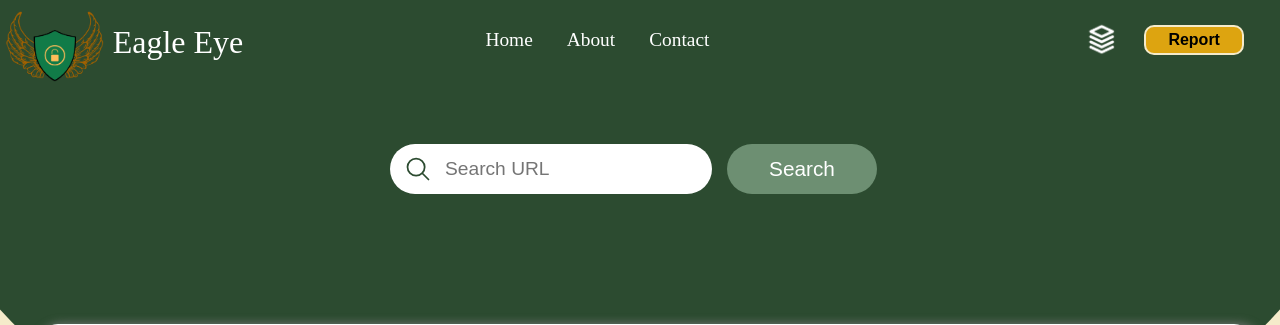
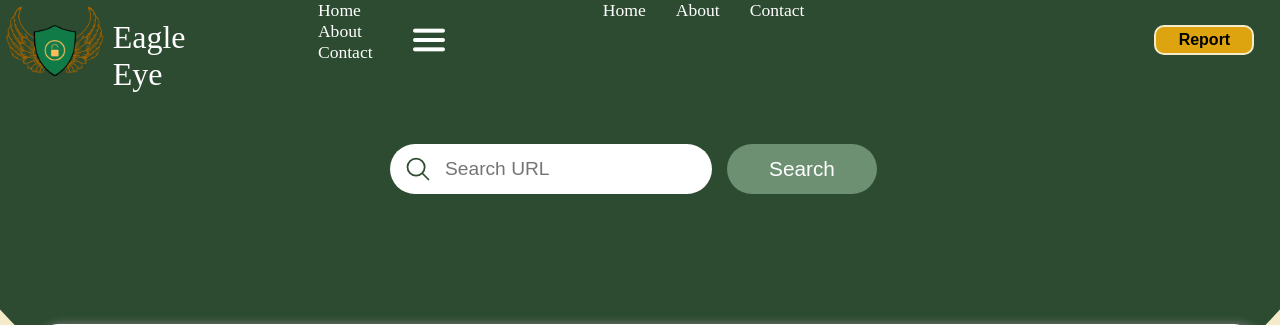
Before and after one commit to Samyukta1909/Minor-2, a Flask app: page / in a window 1280 px wide; the page is wider, and only the part inside the window is pictured. Shown: the top 325 px of that part. Run offline with Flask 2, Linux system fonts and the light colour scheme; data that the repository does not hold is empty; some libraries are stand-ins or nearby versions.

Commit message:
Revert "updates"
This reverts commit 5cec41a81dfb01fe7a099de36ddc6c2bf0a1e154.

```diff
--- a/static/css/style.css
+++ b/static/css/style.css
@@ -16,23 +16,6 @@ body {
     /* justify-content: center; */
     /* align-content: center; */
     /* overflow-x: hidden; */
-}
-
-body::-webkit-scrollbar {
-    width: 10px;
-}
-
-body::-webkit-scrollbar-track {
-    background: #d4cbcb;
-}
-
-body::-webkit-scrollbar-thumb {
-    border-radius: 20px;
-    background: #1a1818;
-}
-
-body::-webkit-scrollbar-thumb:hover {
-    background: #555;
 }
 
 .semi-circle {
@@ -62,7 +45,6 @@ header {
 
 .logo-image {
     width: 100%;
-    max-width: 25vw;
     display: flex;
 }
 
@@ -79,20 +61,18 @@ header {
 
 .links {
     width: 100%;
-    max-width: 25vw;
-    height: fit-content;
+    height: 100%;
     display: flex;
-    justify-content: center;
     /* justify-content: space-evenly; */
 }
 
-.links li {
+.links a {
     position: relative;
     font-size: 1.1em;
     color: white;
     text-decoration: none;
     font-weight: 500;
-    /* margin-left: 30px; */
+    margin-left: 30px;
 }
 
 .links a::after {
@@ -114,38 +94,11 @@ header {
     transform: scaleX(1);
 }
 
-.right-navbar-section {
-    /* background-color: orange; */
-    height: 5vh;
-    width: 50%;
+.tech-stack {
+    width: 100%;
     display: flex;
+    justify-content: flex-end;
     margin-right: 2vw;
-    justify-content: flex-end;
-    align-items: center;
-}
-
-.tech-stack {
-    height: 100%;
-    margin-right: 2vw;
-    cursor: pointer;
-    /* background-color: rebeccapurple; */
-}
-
-.tech-stack img {
-    height: 100%;
-    /* background-color: black; */
-}
-
-table {
-    width: 100%;
-}
-
-td {
-    text-align: center;
-    padding: 10px;
-    /* background-color: red; */
-    /* border: solid 1px; */
-    border-collapse: collapse;
 }
 
 .tech-stack-card {
@@ -554,10 +507,9 @@ a {
     position: relative;
 }
 
-
-/* .navbar .links {
+.navbar .links {
     margin-left: 8%;
-} */
+}
 
 .links a {
     position: relative;
@@ -587,14 +539,14 @@ a {
     transform: scaleX(1);
 }
 
-.report {
-    /* background-color: royalblue; */
+.navbar .report{
     margin-right: 2%;
 }
 
 .report button {
+    z-index: 5;
     /* padding: 5px 0px;  */
-    /* margin-top: -20em;  */
+     /* margin-top: -20em;  */
     width: 100px;
     height: 30px;
     background: #DDA410;
@@ -609,7 +561,9 @@ a {
     border-radius: 10px;
     /* font-family: Verdana, Geneva, Tahoma, sans-serif; */
     position: relative;
-    /* margin-left: 350px; */
+    margin-left: 350px;
+
+
 }
 
 .wrapper {
@@ -708,6 +662,7 @@ a {
     backdrop-filter: blur(2px);
     outline: none;
     cursor: pointer;
+
 }
 
 .btnsubdomain_card h1 {
--- a/techstack.py
+++ b/techstack.py
@@ -3,7 +3,7 @@ from bs4 import BeautifulSoup
 
 def techStackFunc(userUrl):
     print("I am here")
-    # requests.post("http://127.0.0.1:5000/help",json={"testurl":"test text"})
+    requests.post("http://127.0.0.1:5000/help",json={"testurl":"test text"})
     print("I am here too")
     url = f"https://sitereport.netcraft.com/?url=http://{userUrl}&ajax=dcg"
 
@@ -33,5 +33,5 @@ def techStackFunc(userUrl):
                 techStackDict["Client-Side"].append(tdData.find('td').text)
                 # clientSideList.append(tdData.find('td').text)
                 # requests.post("http://127.0.0.1:5000/techstack",json={'clientSideData':tdData.find('td').text})
-    print(json.dumps(techStackDict))
+
     requests.post("http://127.0.0.1:5000/techstackdata",json=json.dumps(techStackDict))
--- a/templates/index.html
+++ b/templates/index.html
@@ -25,7 +25,7 @@
             <div class="logo-image">
                 <img src="../static/images/logo.png">
                 <a href="#">
-                    Eagle Eye
+                    <h2></h2>Eagle Eye</h2>
                 </a>
                 <!-- <img src="{{url_for('static', filename='images/logo.png')}}" /> -->
             </div>
@@ -37,19 +37,22 @@
                     <li><a href="/contact">Contact</a></li>
                 </ul>
             </div>
-
-            <div class="right-navbar-section">
-
             <div class="tech-stack" onclick="techStackpopup()">
-                    <img src="../static/images/stack.png">
+                <img src="../static/images/menu-burger.png">
             </div>
+            <ul class="links">
+                <li><a class="active" href="#">Home</a></li>
+                <li><a href="About">About</a></li>
+                <li><a href="/contact">Contact</a></li>
+            </ul>
 
             <div class="report">
                 <button> <a href="/Report">Report</a></button>
             </div>
         </div>
 
-        </div>
+
+
 
         <!-- <div class="report"> -->
             <!-- <button type="submit" class="btnsubdomain_card" onclick=""></button> -->
@@ -59,8 +62,6 @@
 
         <!-- <button> <a href="/Report">Report</a></button> -->
     <!-- </div> -->
-
-
         <form method="post" action="/">
             <div class="wrapper">
                 <div class="search_box_wrapper">
@@ -248,16 +249,8 @@
         <div class="tech-stack-card-wrapper">
             <h2>Server-Side</h2>
             <div class="tech-wrapper">
-                <table id="tech-stack-table">
-                    <tr>
-                        <td>
                 <p>PHP</p>
-                        </td>
-                        <td>
                 <p>PHP</p>
-                        </td>
-                    </tr>
-                </table>
             </div>
             <hr><br>
             <h2>Client-Side</h2>
@@ -268,6 +261,7 @@
             </div>
         </div>
     </div>
+
 
     <script>
         socket = io();
@@ -368,31 +362,10 @@
             // console.log(data['packets'])
             console.log("techstack loaded");
             console.log(data["techstack"]);
+            // renderUrls(data)
+                // console.log(data['packets'])
+        })
 
-
-            //const techStackList = ["Coder1", "Coder2", "Coder3"];
-            const techStackList = data["techstack"];
-            console.log(techStackList)
-            console.log(techStackList[0])
-
-            var j = 0;
-            for (i = 0; i < Math.ceil(techStackList.length / 2); i++) {
-                var row = document.querySelector("#tech-stack-table").insertRow();
-                for (k = 0; k < 2; k++) {
-                    var cell1 = row.insertCell(k);
-                    if (typeof techStackList[j] == "undefined") {
-                        cell1.innerHTML = ''
-                    } else {
-                        cell1.innerHTML = techStackList[j];
-                    }
-                    j++;
-                }
-                //var cell2 = row.insertCell(1);
-                //cell2.innerHTML = techStackList[1];
-
-            }
-
-        })
     </script>
 
 </body>
```
Also changed, not shown: report.py (+17 -15 lines), static/images/stack.png (deleted). Lines whose indentation alone changed are shown as unchanged.
